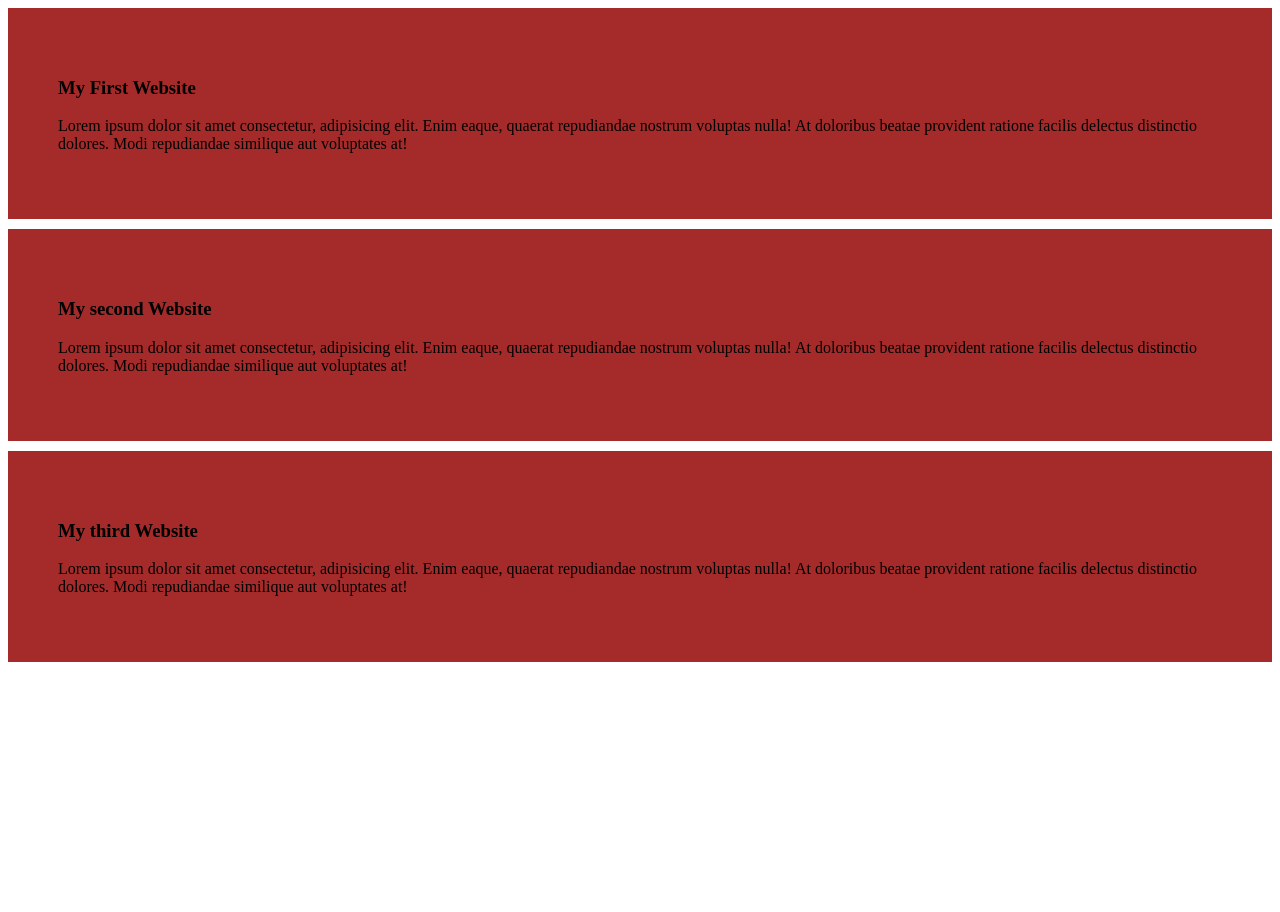
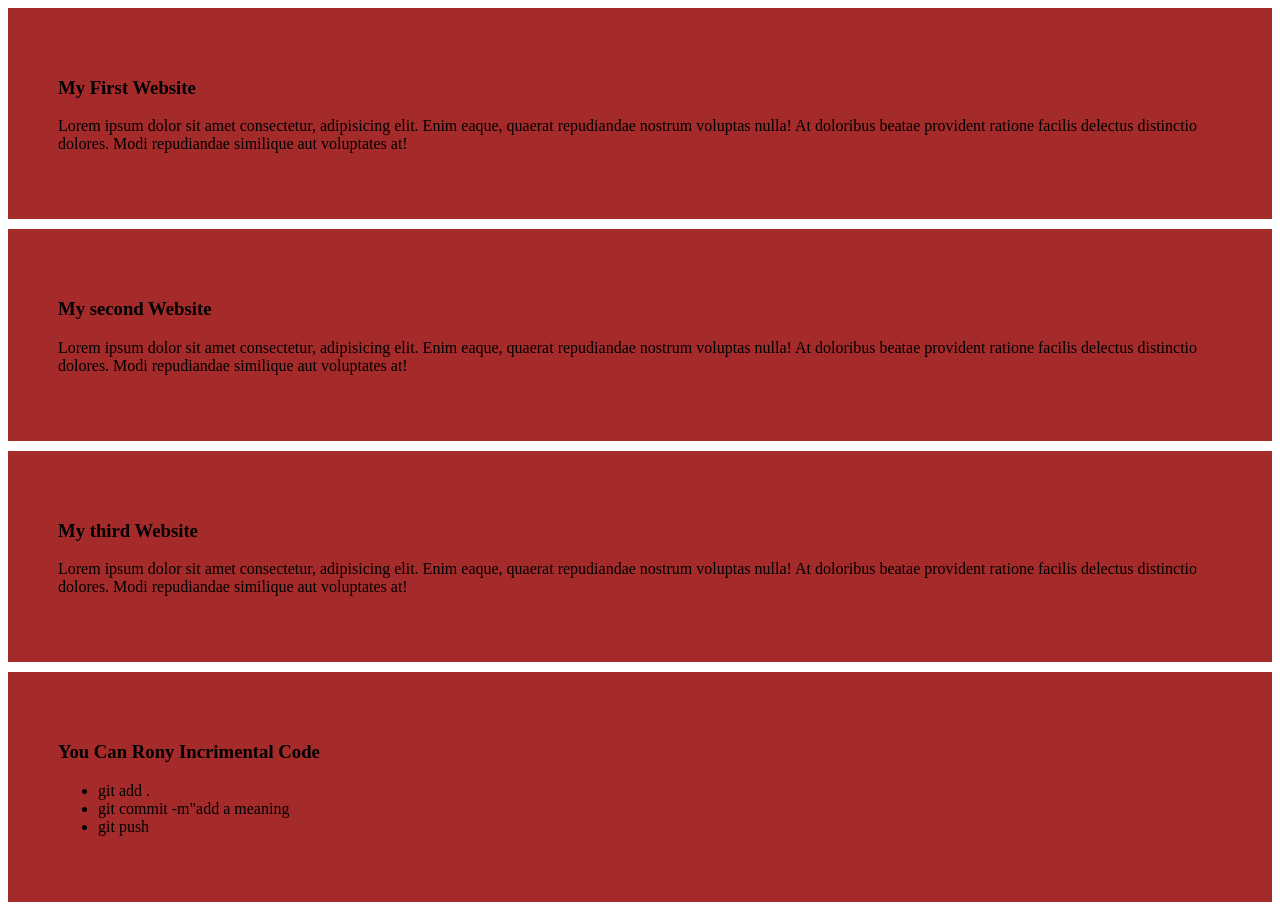
Before and after one commit to rohan1574/my-simple-website, a plain HTML site: page index.html in a window 1280 px wide. Before the commit the page ends 800 px from the top, so only its background shows below. Drawn offline with Linux system fonts and the light colour scheme.

Commit message:
added a list to push code'

```diff
--- a/index.html
+++ b/index.html
@@ -19,5 +19,13 @@
         <h3>My third Website</h3>
         <p>Lorem ipsum dolor sit amet consectetur, adipisicing elit. Enim eaque, quaerat repudiandae nostrum voluptas nulla! At doloribus beatae provident ratione facilis delectus distinctio dolores. Modi repudiandae similique aut voluptates at!</p>
     </div>
+    <div>
+        <h3>You Can Rony Incrimental Code</h3>
+        <ul>
+            <li>git add .</li>
+            <li>git commit -m"add a meaning</li>
+            <li>git push</li>
+        </ul>
+    </div>
 </body>
 </html>
```
